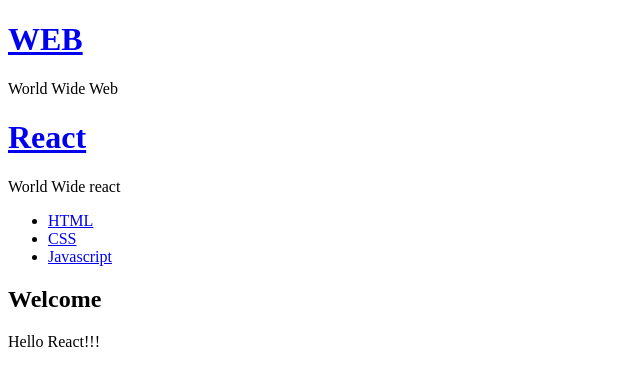
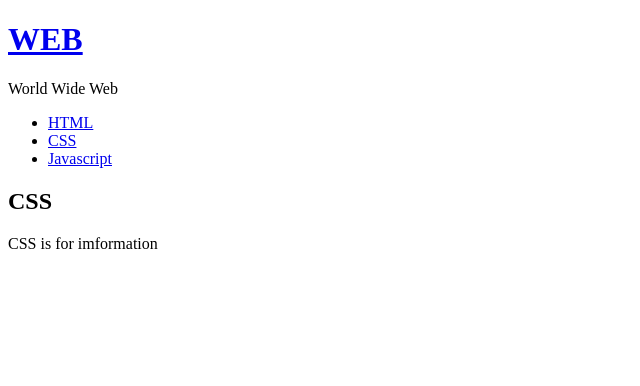
Before and after one commit to jinseonghee/react-app, a React (Create React App) app: page / in a window 1280 px wide. Shown: the top 386 px of the page, without its empty margins (0-640 px from the left). Built offline with nearby package versions, Linux system fonts and the light colour scheme.

Commit message:
feat: component event created

```diff
--- a/src/App.js
+++ b/src/App.js
@@ -10,7 +10,8 @@
   constructor(props) { //component의 render 함수가 실행 되기 전 component를 초기화 시켜주고 싶은 값들은 constructor에 넣어준다.
     super(props);
     this.state = {
-      mode : 'welcome',
+      mode : 'read',
+      selected_contend_id : 2,
       subject : { title : 'WEB', sub : 'World Wide Web' },
       welcome : {title : 'Welcome', desc : 'Hello React!!!'},
       contents : [
@@ -27,31 +28,53 @@
       _title = this.state.welcome.title;
       _desc = this.state.welcome.desc;
     }else if(this.state.mode === 'read') {
-      _title = this.state.contents[0].title;
-      _desc = this.state.contents[0].desc;
+      var i = 0;
+      while(i < this.state.contents.length){
+        var data = this.state.contents[i];
+        if(data.id === this.state.selected_contend_id){
+          _title = data.title;
+          _desc = data.desc;
+          break;
+        }
+        i = i + 1;
+      }
     }
   return ( //react는 하나의 태그 안쪾에 나머지 태그가 있어야 함. 기징 바깥쪽에는 태그 하나만 있어야 한다.
     <div className="App">
-      {/* <Subject title = {this.state.subject.title}
-               sub = {this.state.subject.sub} >
-      </Subject> */}
-      <header>
+      <Subject title = {this.state.subject.title}
+               sub = {this.state.subject.sub}
+               onChangePage = {function() {
+                 this.setState ({mode : 'welcome'});
+               }.bind(this)}
+               >
+      </Subject>
+
+      {/* <header>
             <h1>
-                <a href = "/" onClick = {function(e) { /*react는 함수의 첫번째 매개변수 값으로 이벤트 객체를 주입해주도록 약속 */
-                  console.log(e);
+                <a href = "/" onClick = {function(e) { react는 함수의 첫번째 매개변수 값으로 이벤트 객체를 주입해주도록 약속
+                  //console.log(e);
                   //debugger; chrome 개발자도구에서 debugger가 걸린 화면에서 멈추고 source를 보여줌
                   e.preventDefault(); //이벤트가 기본적으로 동작하는 태그를 막음
                   //this.state.mode = 'welcome'; //function안에 세팅된 this의 값이 뭘 가르키는지 알 수 없어서 error
-                  this.setState({
+                  this.setState({ //state의 값을 동적으로 바꾸려면, setState 메서드를 사용
                     mode : 'welcome'
                   });
-                }.bind(this)}>{this.state.subject.title}</a> {/* function evnet가 끝나는 지점에 .bind(this)라고 명시 해야 this를 자기 자신을 가리키는 component라고 인식 */}
+                }.bind(this)}>{this.state.subject.title}</a> { function evnet가 끝나는 지점에 .bind(this)라고 명시 해야 this를 자기 자신을 가리키는 component라고 인식
 
             </h1>
                 {this.state.subject.sub}
-        </header>
-      <Subject title = "React" sub = "World Wide react" ></Subject>
-      <TOC data = {this.state.contents}></TOC>
+        </header> */}
+
+      {/* <Subject title = "React" sub = "World Wide react" ></Subject> */}
+      <TOC
+          onChangePage = {function(id) { //이 id는 TOC.js의 onChanePage의 매개값(e.target.dataset.id)
+            this.setState({
+              mode : 'read',
+              selected_contend_id : Number(id) //Number는 String 을 Integer로 바꿔주는 javascript 문법
+            });
+        }.bind(this)}
+          data = {this.state.contents}
+      ></TOC>
       <Content title = {_title} desc ={_desc}></Content>
     </div>
     );
--- a/src/components/Subject.js
+++ b/src/components/Subject.js
@@ -3,9 +3,14 @@
 class Subject extends Component {
     render() {
       return (
-        <header>
-            <h1>
-                <a href = "/">{this.props.title}</a>
+    <header>
+            <h1><a href = "/" onClick = {function(e) {
+                  //console.log(e);
+                  //debugger; chrome 개발자도구에서 debugger가 걸린 화면에서 멈추고 source를 보여줌
+                  e.preventDefault(); //이벤트가 기본적으로 동작하는 태그를 막음
+                  //this.state.mode = 'welcome'; //function안에 세팅된 this의 값이 뭘 가르키는지 알 수 없어서 error
+                  this.props.onChangePage();
+                }.bind(this)}>{this.props.title}</a>
             </h1>
                 {this.props.sub}
         </header>
--- a/src/components/TOC.js
+++ b/src/components/TOC.js
@@ -7,8 +7,17 @@
       var data = this.props.data; //App.js의 render 함수 안에 props로 data가 선언되어 있음.
       var i = 0;
       while (i < data.length) {
-        lists.push(<li key = {data[i].id}><a href ={"/content/"+data[i].id}>{data[i].title}</a></li>)
-        i = i + 1;
+        lists.push(<li key = {data[i].id}>
+          <a
+            href ={"/content/"+data[i].id}
+            data-id = {data[i].id}
+            onClick = {function(e) {
+              e.preventDefault();
+              this.props.onChangePage(e.target.dataset.id); //App.js 에 있는 onChagePage의 props
+            }.bind(this)}
+           >
+            {data[i].title}</a></li>)
+            i = i + 1;
       }
       return (
         <nav>
```
